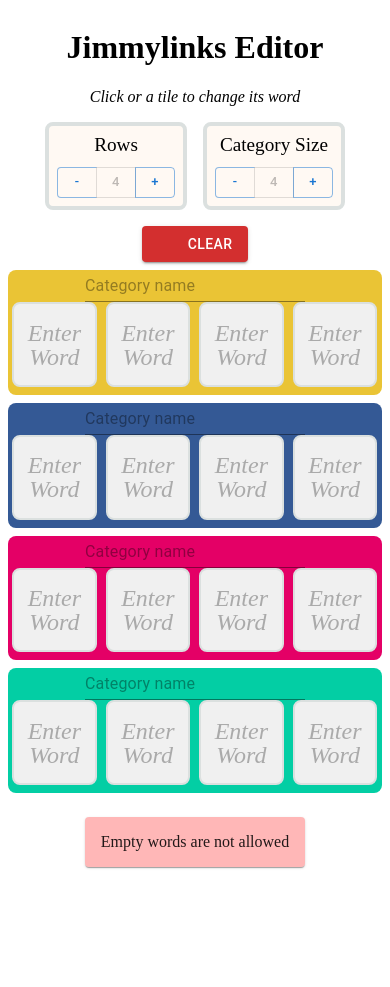
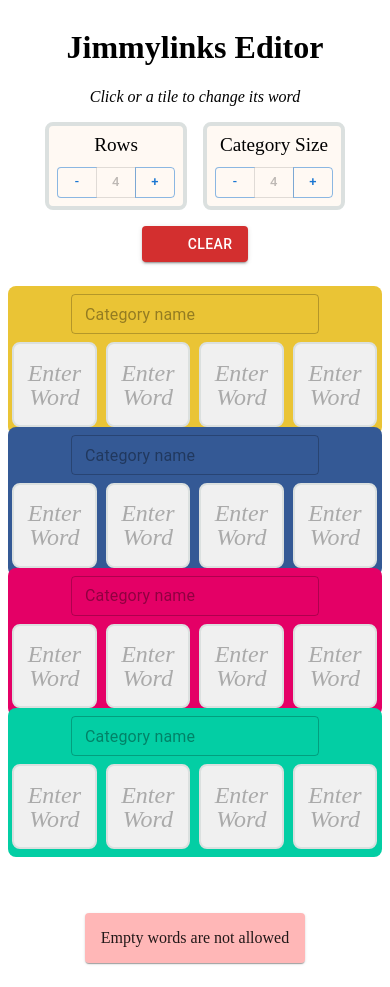
Before and after one commit to wildjames/links-game, a React (Vite) app: page / in a window 390 px wide. Before the commit the page ends 891 px from the top, so only its background shows below. Built offline with nearby package versions, Linux system fonts and the light colour scheme; some icons are missing.

Commit message:
More styling changes

```diff
--- a/src/assets/styles/Game.scss
+++ b/src/assets/styles/Game.scss
@@ -17,3 +17,16 @@
     padding-left: 3rem;
     padding-right: 3rem;
 }
+
+.victory-text {
+    text-align: center;
+    padding-left: 3rem;
+    padding-right: 3rem;
+}
+
+@media (max-width: 640px) {
+    .victory-text {
+        padding-left: 1rem;
+        padding-right: 1rem;
+    }
+}
--- a/src/assets/styles/Grid.scss
+++ b/src/assets/styles/Grid.scss
@@ -7,6 +7,8 @@
   width: fit-content;
   align-items: center;
   padding: 0rem;
+  padding-left: 0.5rem;
+  padding-right: 0.5rem;
   border-radius: 0.5rem;
   gap: 0;
 }
@@ -33,6 +35,8 @@
 
   .grid-row {
     width: 100%;
+    padding-left: initial;
+    padding-right: initial;
   }
 
   .grid-row.tiles {
@@ -48,6 +52,7 @@
 .grid-row.solved {
     transition-duration: 0.5s;
     padding-bottom: 0.5rem;
+    margin-top: -1rem;
 }
 
 .grid-row.solved:nth-child(1n) {
@@ -66,6 +71,13 @@
   background-color: $tomato;
 }
 
+.grid-row.solved:last-child {
+  margin-bottom: 2rem;
+}
+.grid-row.solved:first-child {
+  margin-top: 1rem;
+}
+
 .category-name {
     font-size: 1.5rem;
 }
--- a/src/components/CreatorGrid.tsx
+++ b/src/components/CreatorGrid.tsx
@@ -1,4 +1,4 @@
-import { Input } from "@mui/material"
+import { TextField } from "@mui/material"
 import Tile from "./Tile"
 import "@styles/Grid.scss"
 
@@ -38,10 +38,16 @@ const CreatorGrid = ({
             {grid.map((row, rowIndex) => (
                 <div className={gridRowClass} key={rowIndex}>
                     {/* Category name */}
-                    <Input
+                    <TextField
                         value={categoryNames[rowIndex]}
                         onChange={(e => handleUpdateCategoryName(rowIndex, e.target.value))}
+                        type="text"
                         placeholder="Category name"
+                        size="small"
+                        sx={{
+                            marginBottom: '0.5rem',
+                            marginTop: '0.5rem',
+                        }}
                     />
 
                     <div className="grid-row tiles">
--- a/src/pages/Game.tsx
+++ b/src/pages/Game.tsx
@@ -107,14 +107,24 @@ const Game = () => {
                 aria-labelledby="victory-dialog"
             >
                 <DialogContent dividers>
-                    <div style={{ textAlign: 'center', padding: '2rem 3rem' }}>
+                    <div className="victory-text">
                         <h2 id="victory-dialog">🎉 You did it! 🎉</h2>
                         <p>All categories have been solved.</p>
                     </div>
                 </DialogContent>
                 <DialogActions>
                     <Button
+                        onClick={() => {
+                            setShowVictoryDialog(false)
+                        }}
+                        variant="contained"
+                        color="secondary"
+                    >
+                        Back to game
+                    </Button>
+                    <Button
                         onClick={handleCloseVictoryDialog}
+                        variant="contained"
                         color="primary"
                     >
                         Make your own game?
```
Also changed, not shown: 1 other file (tests, documents, lock files or other folders).
